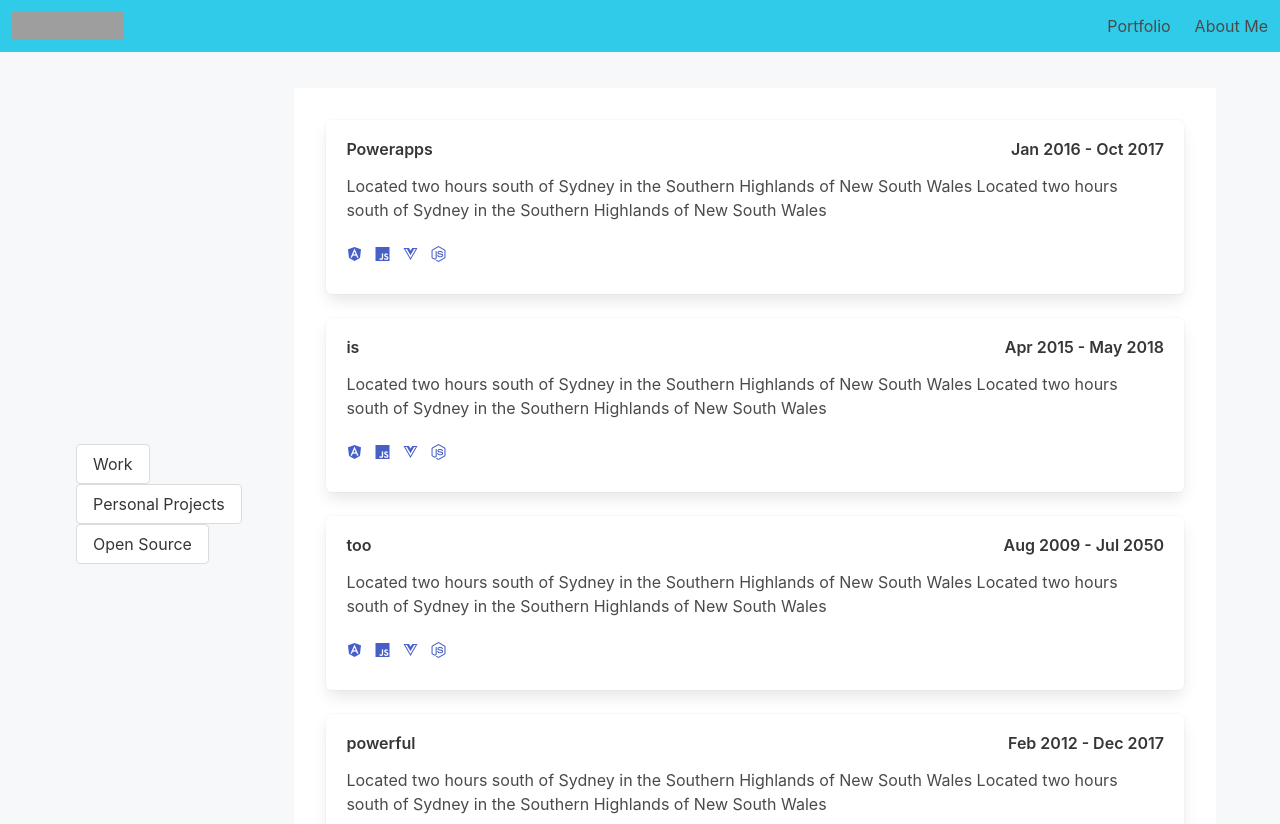
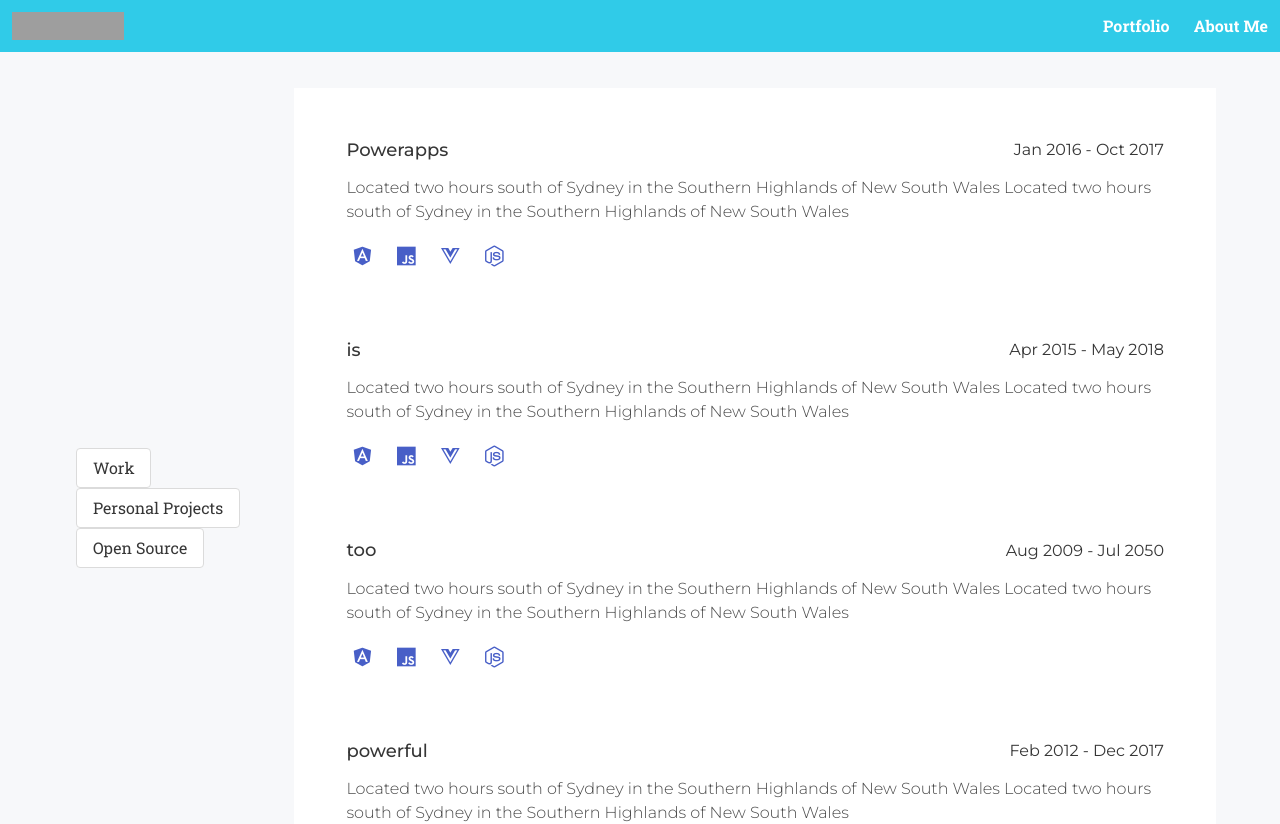
Before and after one commit to haoRchen/haoRchen.github.io, a Vue app: page /#/portfolio in a window 1280 px wide. Shown: the top 824 px of the page. Built offline with nearby package versions, Linux system fonts and the light colour scheme; grey boxes are pictures that could not be loaded; some icons are missing.

Commit message:
typography styling

```diff
--- a/public/index.html
+++ b/public/index.html
@@ -6,6 +6,9 @@
     <meta name="viewport" content="width=device-width, initial-scale=1, maximum-scale=1, user-scalable=no, minimal-ui">
     <link rel="icon" href="<%= BASE_URL %>favicon.ico">
     <link href="https://use.fontawesome.com/releases/v5.0.6/css/all.css" rel="stylesheet">
+    <!-- Fonts -->
+    <link href="https://fonts.googleapis.com/css?family=Roboto+Slab:400,700" rel="stylesheet">
+    <link href="https://fonts.googleapis.com/css?family=Montserrat:300,400,400i,500,500i,600,600i" rel="stylesheet">
     <title>portfolio</title>
   </head>
   <body>
@@ -13,6 +16,5 @@
       <strong>We're sorry but portfolio doesn't work properly without JavaScript enabled. Please enable it to continue.</strong>
     </noscript>
     <div id="app"></div>
-    <!-- built files will be auto injected -->
   </body>
 </html>
--- a/src/App.vue
+++ b/src/App.vue
@@ -1,5 +1,5 @@
 <template>
-  <div class="mainBackground">
+  <div class="Body">
     <toolbar/>
     <div class="section">
       <div class="container">
@@ -33,8 +33,12 @@ export default {
 @import 'main.sass'
 @import '~bulma/bulma.sass'
 
-.mainBackground
+.Body
   background-color: #f7f8fa
+  font-family: 'Roboto Slab', Arial, sans-serif
+  display: flex
+  min-height: 100vh
+  flex-direction: column
 .section
-  min-height: 90vh // minus the height of the footer
+  flex: 1 0 auto
 </style>
--- a/src/components/AboutMe.vue
+++ b/src/components/AboutMe.vue
@@ -1,13 +1,13 @@
 <template>
-  <div class="columns is-vcentered layout">
+  <div class="columns is-vcentered layout p-t-lg p-l-lg p-r-lg p-b-lg">
     <div class="column">
       <google-map/>
     </div>
     <div class="column content">
       <div>
-        <p class="is-size-2-desktop" >Whale hello there!</p>
+        <h2 class="AboutMeHeader is-size-2-desktop" >Whale hello there!</h2>
       </div>
-      <p >Portland ugh fashion axe Helvetica, YOLO Echo Park Austin gastropub roof party. Meggings cred before they sold out messenger bag, ugh fashion axe Pitchfork tousled freegan asymmetrical literally twee Thundercats. Whatever Blue Bottle Neutra irony 8-bit. Kogi ethnic ugh fashion axe bicycle rights. Gluten-free Odd Future American Apparel pour-over umami drinking vinegar Truffaut. Selvage sustainable plaid viral salvia readymade, lomo slow-carb before they sold out bitters leggings. 90's pickled actually biodiesel put a bird on it, butcher dreamcatcher Cosby sweater.</p>
+      <p class="AboutMeContent">Portland ugh fashion axe Helvetica, YOLO Echo Park Austin gastropub roof party. Meggings cred before they sold out messenger bag, ugh fashion axe Pitchfork tousled freegan asymmetrical literally twee Thundercats. Whatever Blue Bottle Neutra irony 8-bit. Kogi ethnic ugh fashion axe bicycle rights. Gluten-free Odd Future American Apparel pour-over umami drinking vinegar Truffaut. Selvage sustainable plaid viral salvia readymade, lomo slow-carb before they sold out bitters leggings. 90's pickled actually biodiesel put a bird on it, butcher dreamcatcher Cosby sweater.</p>
       <div class="level">
         <div class="level-left"/>
         <div class="level-right">
@@ -18,8 +18,6 @@
       </div>
     </div>
   </div>
-
-
 </template>
 
 <script>
@@ -36,4 +34,10 @@ export default {
 @import '../main.sass'
 .layout
   background-color: #fff
+.AboutMeHeader
+  font-family: 'Roboto Slab', Arial, sans-serif
+  font-weight: 600
+.AboutMeContent
+  font-family: 'Montserrat', Arial, sans-serif
+  font-weight: 400
 </style>
--- a/src/components/Footer.vue
+++ b/src/components/Footer.vue
@@ -1,6 +1,5 @@
 <template>
-  <footer class="footer">
-    <div class="container">
+  <footer class="footer p-b-s">
     <div class="content has-text-centered">
       <a class="button">
         <span class="icon is-large">
@@ -17,8 +16,7 @@
           <i class="fas fa-envelope"/>
         </span>
       </a>
-        <h4>@2018 Hao Ran Chen</h4>
-      </div>
+      <h6>@2018 Hao Ran Chen</h6>
     </div>
   </footer>
 
@@ -28,9 +26,12 @@
 export default {};
 </script>
 
-<style lang="sass" scoped>
+<style lang="sass">
 @import '../main.sass'
-footer
+//https://github.com/jgthms/bulma/issues/47 sticky footer
+.footer
   background-color: #f7f8fa
-  padding-bottom: 10px
+  flex-shrink: 0
+  font-family: 'Montserrat', Arial, sans-serif
+  font-weight: 600
 </style>
--- a/src/components/PortfolioComponents/ProjectCard.vue
+++ b/src/components/PortfolioComponents/ProjectCard.vue
@@ -1,18 +1,18 @@
 <template>
-  <div class="box">
+  <div class="box is-shadowless"> <!-- TODO: toggle shadowless on hover. -->
     <article class="media">
       <div class="media-content">
         <div class="content">
           <div class="level is-mobile is-marginless">
             <div class="level-left">
-              <h6 class="title is-5 level-item">{{ project.name }}</h6>
+              <h5 class="title is-5 level-item">{{ project.name }}</h5>
             </div>
             <div class="level-right">
               <h6 class="subtitle is-6 level-item">{{ project.date }}</h6>
             </div>
           </div>
           <!-- Project Descriptions -->
-          <p >
+          <p class="ProjectDescription">
             {{ project.description }}
           </p>
         </div>
@@ -22,36 +22,36 @@
             <a
               class="level-item"
               aria-label="reply">
-              <span class="icon is-small">
+              <span class="icon is-medium">
                 <i
-                  class="fab fa-angular"
+                  class="fab fa-angular fa-lg"
                   aria-hidden="true"/>
               </span>
             </a>
             <a
               class="level-item"
               aria-label="retweet">
-              <span class="icon is-small">
+              <span class="icon is-medium">
                 <i
-                  class="fab fa-js"
+                  class="fab fa-js fa-lg"
                   aria-hidden="true"/>
               </span>
             </a>
             <a
               class="level-item"
               aria-label="like">
-              <span class="icon is-small">
+              <span class="icon is-medium">
                 <i
-                  class="fab fa-vuejs"
+                  class="fab fa-vuejs fa-lg"
                   aria-hidden="true"/>
               </span>
             </a>
             <a
               class="level-item"
               aria-label="like">
-              <span class="icon is-small">
+              <span class="icon is-medium">
                 <i
-                  class="fab fa-node-js"
+                  class="fab fa-node-js fa-lg"
                   aria-hidden="true"/>
               </span>
             </a>
@@ -86,5 +86,13 @@ export default {
 
 <style lang="sass" scoped>
 @import "../../main.sass"
-
+.title
+  font-family: 'Montserrat', Arial, sans-serif
+  font-weight: 500
+.subtitle
+  font-family: 'Montserrat', Arial, sans-serif
+  font-weight: 400
+.ProjectDescription
+  font-family: 'Montserrat', Arial, sans-serif
+  font-weight: 300
 </style>
--- a/src/components/Toolbar.vue
+++ b/src/components/Toolbar.vue
@@ -40,14 +40,14 @@
       <div class="navbar-end">
         <router-link
           to="/portfolio"
-          class="navbar-item"
+          class="navbar-item has-text-white"
           tag="a"
         >
           Portfolio
         </router-link>
         <router-link
           to="/about-me"
-          class="navbar-item"
+          class="navbar-item has-text-white"
           tag="a"
         >
           About Me
@@ -68,4 +68,7 @@ export default {
 </script>
 <style lang="sass" scoped>
 @import '../main.sass'
+.navbar
+  font-family: 'Roboto Slab', Arial, sans-serif
+  font-weight: bold
 </style>
--- a/src/spacing.scss
+++ b/src/spacing.scss
@@ -1,3 +1,4 @@
+//https://github.com/jgthms/bulma/issues/451#issuecomment-331758839
 $sizeUnit: rem;
 $marginKey: 'm';
 $paddingKey: 'p';
```
Lines whose indentation alone changed are shown as unchanged.
